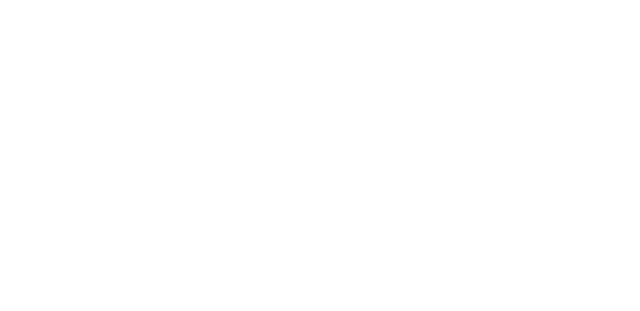
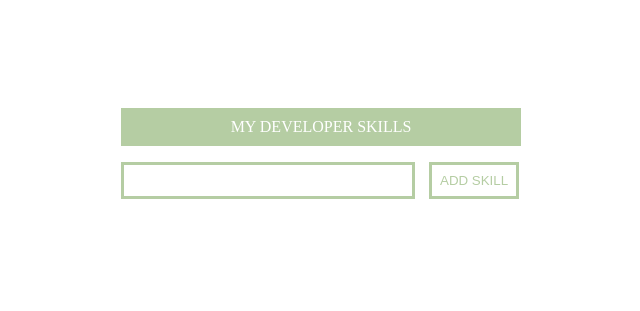
Before and after one commit to SamuelJnel/my-dev-skills-lab, a plain HTML site: page index.html in a window 1280 px wide. Shown: the whole page, without its empty margins (319-959 px from the left). Drawn offline with nearby package versions, Linux system fonts and the light colour scheme.

Commit message:
Added jquery_lab

```diff
--- a/css/main.css
+++ b/css/main.css
@@ -0,0 +1,43 @@
+body {
+  display: flex;
+  justify-content: center;
+  align-content: center;
+  height: 100vh;
+}
+
+.container {
+  width: 400px;
+  height: 200px;
+  margin-top: 100px;
+}
+
+.main-title {
+  background-color: #b5cda3;
+  color: white;
+  padding: 10px 20px;
+  text-align: center;
+}
+
+input {
+  border: 3px solid #b5cda3;
+  width: 68%;
+  padding: 8px;
+}
+
+button {
+  border: 3px solid #b5cda3;
+  background-color: white;
+  color: #b5cda3;
+  padding: 8px;
+  margin-left: 10px;
+}
+
+ul {
+  list-style-image: url("redX.png");
+  list-style-type: 10px;
+  color: #fea82f;
+}
+
+li {
+  padding: 5px;
+}
--- a/index.html
+++ b/index.html
@@ -13,5 +13,12 @@
     <script src="js/main.js" defer></script>
     <title>jQuery Lab</title>
   </head>
-  <body></body>
+  <body>
+    <div class="container">
+      <div class="main-title">MY DEVELOPER SKILLS</div>
+      <ul></ul>
+      <input type="text" value="" />
+      <button>ADD SKILL</button>
+    </div>
+  </body>
 </html>
--- a/js/main.js
+++ b/js/main.js
@@ -0,0 +1,10 @@
+$(document).ready(function () {
+  $("button").click(function () {
+    let addToList = $("input").val();
+    $("ul").append("<li>" + addToList + "</li>");
+  });
+});
+
+$(document).on("click", "li", function () {
+  $(this).remove();
+});
```
Also changed, not shown: css/redX.png (added), 2 other files.
